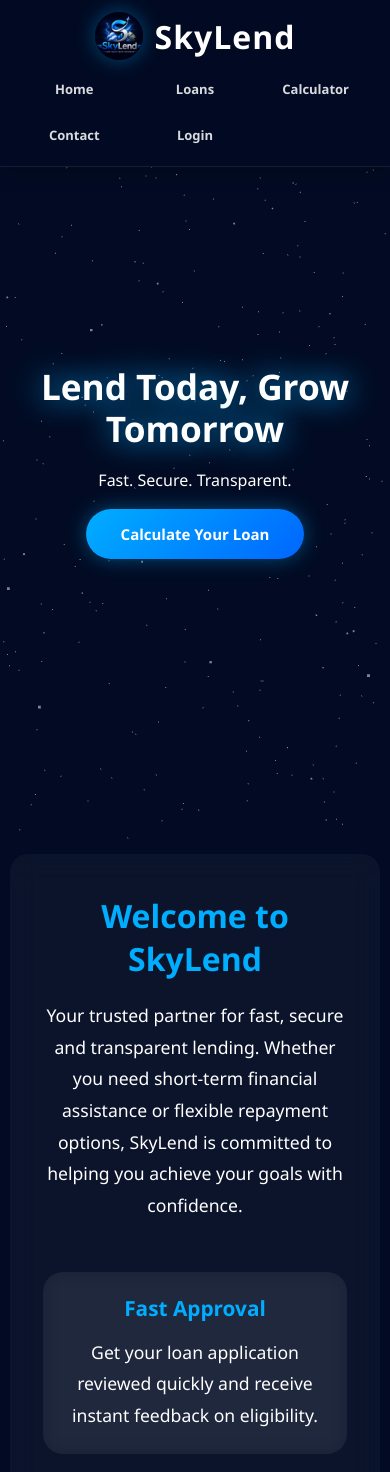
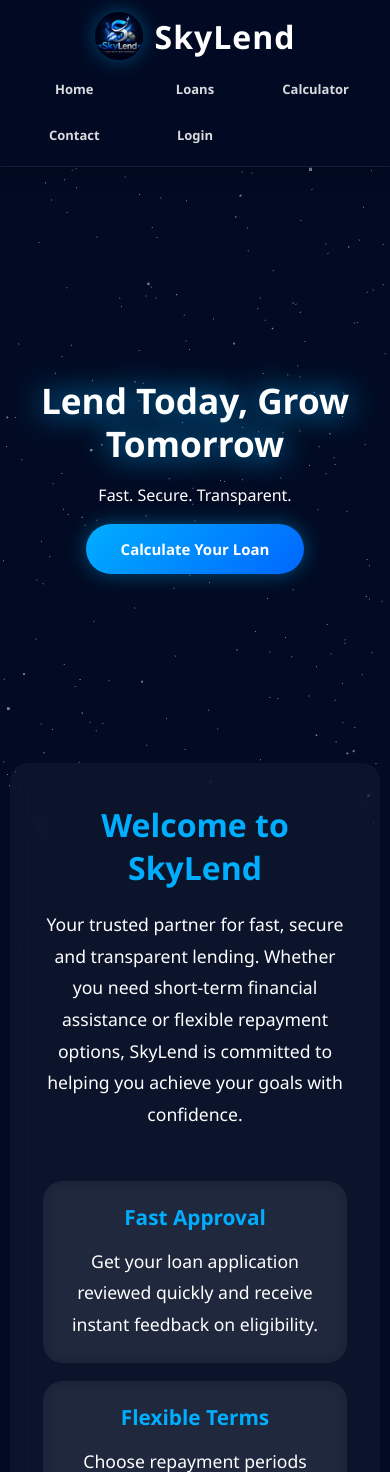
Before and after one commit to PrinceMasimbaMbizi/skylends, a Flask app: page / in a window 390 px wide. Shown: the top 1472 px of the page. Run offline with Flask 3, Linux system fonts and the light colour scheme.

Commit message:
Remove the spacing

```diff
--- a/static/css/style.css
+++ b/static/css/style.css
@@ -73,7 +73,7 @@ nav li:hover {
 }
 
 #hero {
-    height: 100vh;
+    height: 70vh;
     position: relative;
     display: flex;
     align-items: center;
@@ -1128,6 +1128,10 @@ nav ul li.active-nav {
         backdrop-filter: blur(20px);
     }
 
+    body {
+        padding-top: 120px;
+    }
+
     .logo-container {
         width: 100%;
         justify-content: center;
@@ -1158,7 +1162,7 @@ nav ul li.active-nav {
     /* HERO */
 
     #hero {
-        min-height: 100vh;
+        min-height: 75vh;
         padding: 140px 20px 60px;
     }
 
```
